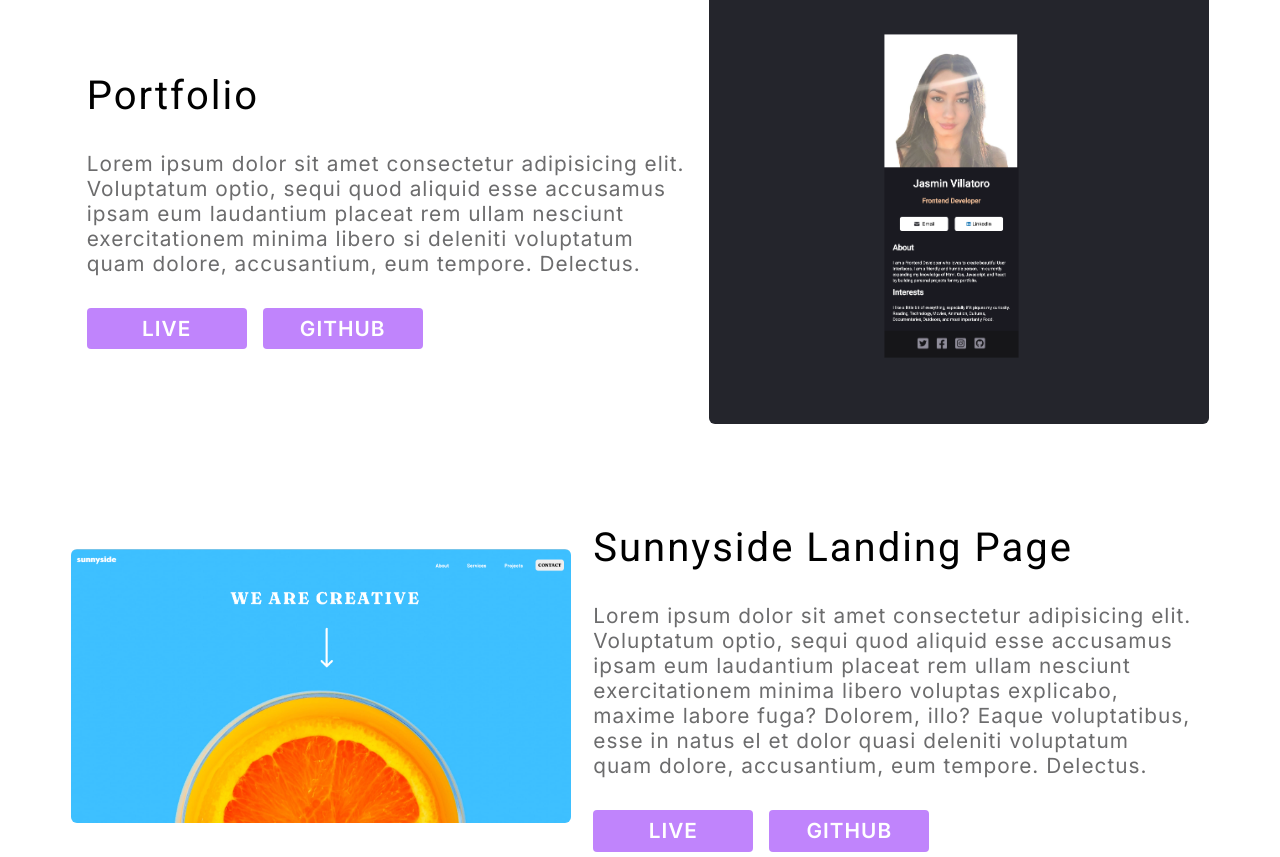
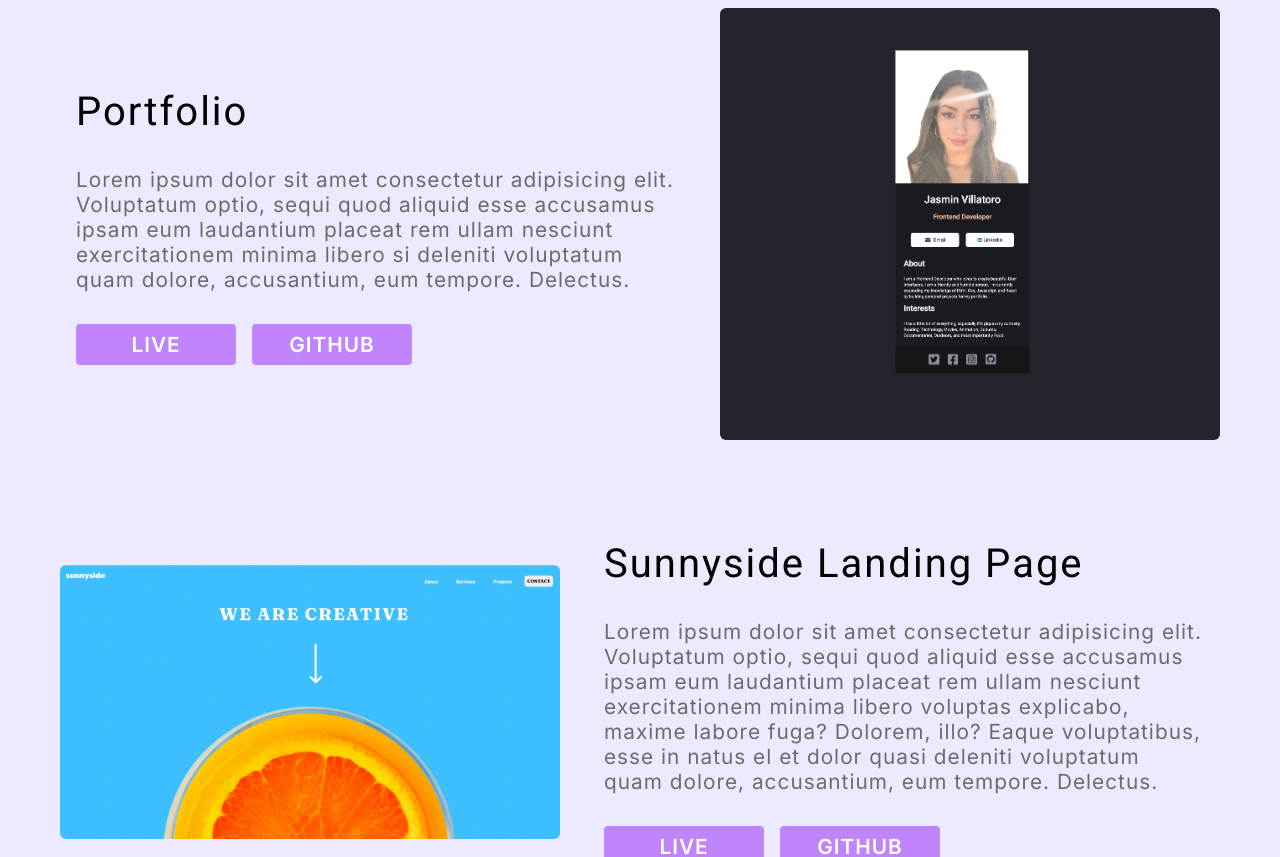
Before and after one commit to Jasminvillatoro/Jasmin-Portfolio, a React (Create React App) app: page / in a window 1280 px wide. Shown: the part 3009-3866 px from the top of the page. Built offline with nearby package versions, Linux system fonts and the light colour scheme.

Commit message:
deleted debugging commented code

```diff
--- a/src/styles.css
+++ b/src/styles.css
@@ -3,7 +3,6 @@
   margin: 0;
   padding: 0;
   font-family: 'Inter', sans-serif;
-  /* border: 2px solid red; */
 }
 
 /* Header styles */
@@ -68,12 +67,10 @@ nav {
   align-items: center;
   justify-content: space-around;
   height: 100vh;
-  /* background-color: #c4b5fd; */
 }
 
 .hero-text-cnt {
   padding-left: 2rem;
-  /* background-color: rgb(107, 97, 97); */
 }
 
 .name {
@@ -112,7 +109,6 @@ nav {
   display: flex;
   justify-content: center;
   align-items: center;
-  /* border: 1px solid red; */
   padding: 4rem;
   background-color: rgba(243, 232, 255, 0.8);
 }
@@ -131,7 +127,6 @@ nav {
 .about--text-cnt {
   max-width: 600px;
   min-width: 300px;
-  /* background-color: #ffc0cb; */
 }
 
 .about--text-cnt h1 {
@@ -139,11 +134,9 @@ nav {
   font-size: 3rem;
   letter-spacing: 4px;
   word-spacing: 6px;
-  /* text-decoration: underline #c084fc; */
   color: #c084fc;
   margin-bottom: 4rem;
   text-align: center;
-  /* background-color: antiquewhite; */
 }
 
 .about-p {
@@ -214,7 +207,8 @@ nav {
 /* Projects Section */
 
 .project-section {
-  padding: 1em 4em;
+  padding: 1em 2em;
+  background-color: #ede9fe;
 }
 
 .project-section-h1 {
@@ -239,18 +233,16 @@ nav {
 }
 
 .projects-cnt {
-  /* background-color: #c4b5fd; */
   display: flex;
   flex-direction: column;
   row-gap: 6em;
+  padding: 1em 0em;
 }
 
 .project-wrapper {
   display: flex;
   justify-content: space-evenly;
   align-items: center;
-
-  /* border: 1px solid red; */
 }
 
 .row-reverse {
@@ -261,7 +253,6 @@ nav {
   max-width: 600px;
   min-width: 200px;
   margin: 0 1rem 0 1rem;
-  /* background-color: #ffc0cb; */
 }
 
 .project-description h1 {
@@ -269,14 +260,12 @@ nav {
   font-size: 2.5rem;
   letter-spacing: 2px;
   font-weight: 400;
-  /* text-align: center; */
   margin: 0 0 2rem 0;
 }
 
 .project-description p {
   margin: 0 0 2rem 0;
   font-size: 1.3rem;
-  /* font-weight: 600; */
   letter-spacing: 1px;
   color: #6c6c6d;
 }
@@ -310,9 +299,6 @@ nav {
   margin-right: 1rem;
 }
 
-.project-img-cnt {
-}
-
 .project-img {
   width: 500px;
   height: 100%;
@@ -321,14 +307,12 @@ nav {
 }
 
 /* Footer Styles   */
-
 footer {
   height: 200px;
   background-color: rgba(221, 214, 254, 0.9);
   display: flex;
   justify-content: space-evenly;
   align-items: center;
-  margin-top: 2rem;
 }
 
 .links-cnt h2 {
@@ -428,9 +412,6 @@ footer {
     font-size: 3.5rem;
   }
 
-  .hero-img-cnt {
-    /* margin-top: -5em; */
-  }
   .hero-img-cnt img {
     height: 400px;
   }
```
